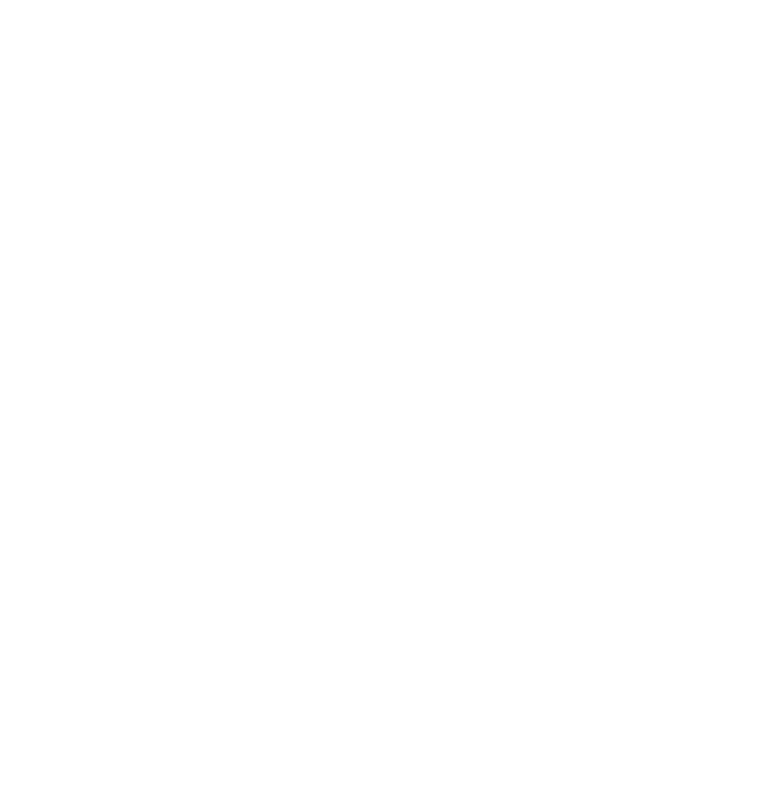
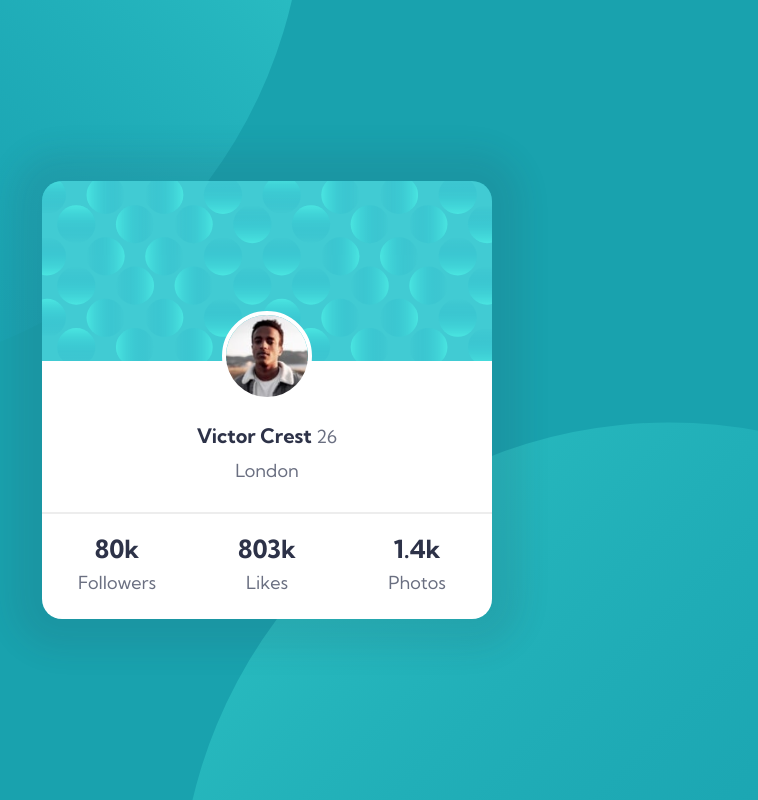
Before and after one commit to samimkabiru/profile-card, a plain HTML site: page index.html in a window 1280 px wide. Shown: the whole page, without its empty margins (373-1131 px from the left). Drawn offline with Linux system fonts and the light colour scheme.

Commit message:
Build the profile card component.

```diff
--- a/css/styles.css
+++ b/css/styles.css
@@ -21,9 +21,116 @@ h2 {
 }
 
 h1 {
-  font-size: 1.9rem;
+  font-size: 2rem;
 }
 
 h2 {
-  font-size: 2rem;
+  font-size: 2.5rem;
+  margin-bottom: 1rem;
 }
+
+p {
+  margin: 0;
+}
+
+.block {
+  height: 100vh;
+  padding: 0 2rem;
+  display: flex;
+  justify-content: center;
+  align-items: center;
+  background: hsl(185, 75%, 39%);
+  position: relative;
+  overflow: hidden;
+  z-index: -1;
+}
+
+/* Profile Card Block */
+.block-profile__bg-top {
+  position: absolute;
+  top: -60rem;
+  left: -70rem;
+  z-index: -1;
+  transition: top 0.3s, right, 0.3s, bottom, 0.3s, left 0.3s;
+}
+
+.block-profile__bg-bottom {
+  position: absolute;
+  bottom: -60rem;
+  right: -70rem;
+  z-index: -1;
+  transition: top 0.3s, right, 0.3s, bottom, 0.3s, left 0.3s;
+}
+
+.profile-card {
+  border-radius: 2rem;
+  box-shadow: 0 0 3rem 3rem hsla(229 23% 23% / 0.1);
+  overflow: hidden;
+  width: 100%;
+  max-width: 45rem;
+}
+
+.profile-card__header {
+  display: flex;
+  flex-direction: column;
+  align-items: center;
+  position: relative;
+}
+
+.profile-card_background {
+  width: 100%;
+}
+
+.profile-card__image {
+  width: 9rem;
+  height: 9rem;
+  border-radius: 100%;
+  border: 0.4rem solid #fff;
+  position: absolute;
+  bottom: -4rem;
+}
+
+.profile-card__number {
+  font-size: 1.8rem;
+  color: hsl(227, 10%, 46%);
+  font-weight: 400;
+}
+
+.profile-card__user-info {
+  text-align: center;
+  border-bottom: 0.2rem solid hsl(0, 0%, 93%);
+  padding-bottom: 3rem;
+}
+
+.profile-card__body {
+  padding: 5rem 0 2.5rem;
+  background: #fff;
+}
+
+.profile-card__dashboard {
+  display: grid;
+  grid-template-columns: repeat(3, 1fr);
+  justify-items: center;
+  align-items: center;
+  text-align: center;
+}
+
+@media screen and (min-width: 768px) {
+  .block-profile__bg-top {
+    left: -50rem;
+  }
+
+  .block-profile__bg-bottom {
+    right: -50rem;
+  }
+}
+
+@media screen and (min-width: 1024px) {
+  .block-profile__bg-top {
+    left: -30rem;
+  }
+
+  .block-profile__bg-bottom {
+    right: -25rem;
+  }
+}
--- a/index.html
+++ b/index.html
@@ -13,5 +13,52 @@
       rel="stylesheet"
     />
   </head>
-  <body></body>
+  <body>
+    <section class="block">
+      <img
+        class="block-profile__bg-top"
+        src="images/bg-pattern-top.svg"
+        alt=""
+      />
+      <img
+        class="block-profile__bg-bottom"
+        src="images/bg-pattern-bottom.svg"
+        alt=""
+      />
+      <div class="profile-card">
+        <div class="profile-card__header">
+          <img
+            class="profile-card_background"
+            src="images/bg-pattern-card.svg"
+            alt=""
+          />
+          <img
+            class="profile-card__image"
+            src="images/image-victor.jpg"
+            alt=""
+          />
+        </div>
+        <div class="profile-card__body">
+          <div class="profile-card__user-info">
+            <h1>Victor Crest <span class="profile-card__number">26</span></h1>
+            <p>London</p>
+          </div>
+          <div class="profile-card__dashboard">
+            <div>
+              <h2>80k</h2>
+              <p>Followers</p>
+            </div>
+            <div>
+              <h2>803k</h2>
+              <p>Likes</p>
+            </div>
+            <div>
+              <h2>1.4k</h2>
+              <p>Photos</p>
+            </div>
+          </div>
+        </div>
+      </div>
+    </section>
+  </body>
 </html>
```
Also changed, not shown: components/Profile-card.html (added, +38 -0 lines), images/bg-pattern-bottom.svg (added), images/bg-pattern-card.svg (added), images/bg-pattern-top.svg (added), images/image-victor.jpg (added).
